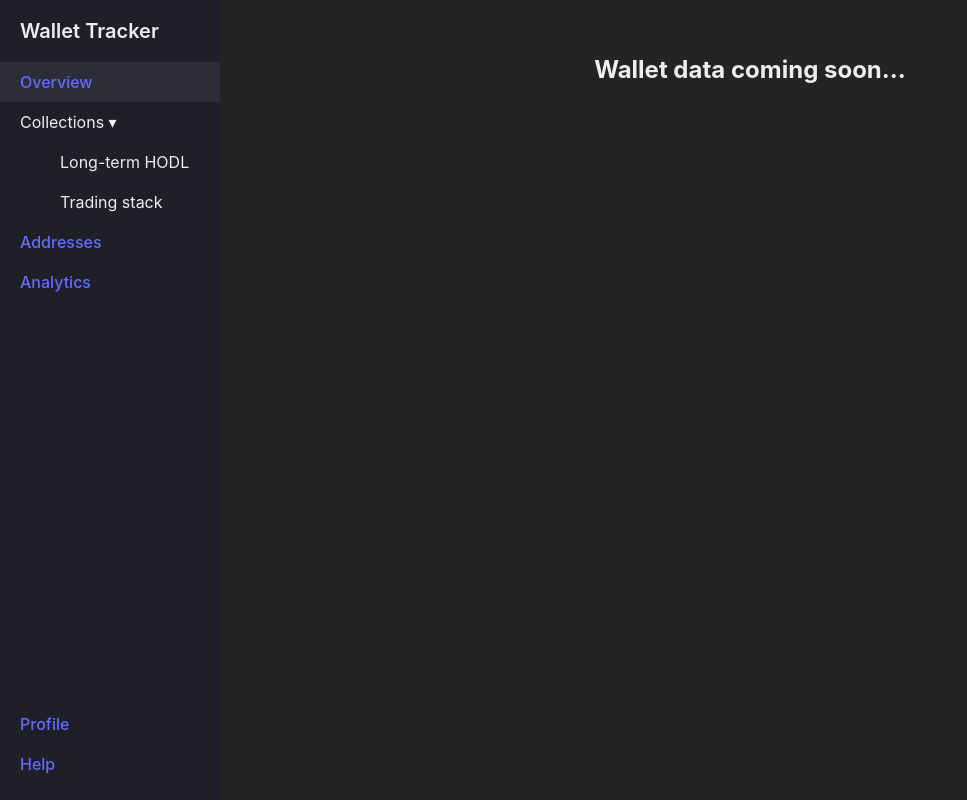
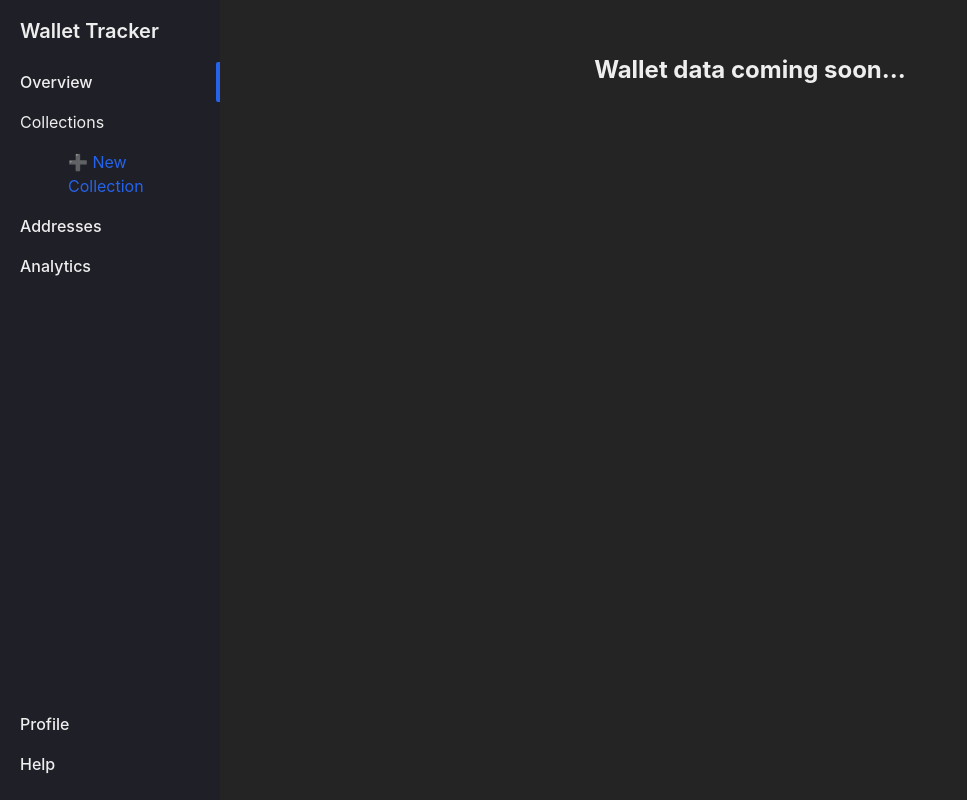
Before and after one commit to paul-pilipczuk/wallet-tracker, a React (Vite) app: page / in a window 1280 px wide. Both pictures are taken after a click on the button "Explore". Shown: the whole page, without its empty margins (0-967 px from the left). Built offline with nearby package versions, Linux system fonts and the light colour scheme.

Commit message:
adjusted the look of the app to be more sleek

```diff
--- a/package.json
+++ b/package.json
@@ -12,7 +12,8 @@
   "dependencies": {
     "react": "^19.1.0",
     "react-dom": "^19.1.0",
-    "react-router-dom": "^7.6.3"
+    "react-router-dom": "^7.6.3",
+    "recharts": "^3.0.2"
   },
   "devDependencies": {
     "@eslint/css": "^0.9.0",
--- a/src/components/NavBar.css
+++ b/src/components/NavBar.css
@@ -3,21 +3,10 @@
     color: var(--fg-primary);
     display: flex;
     align-items: center;
-    padding: var(--space-s) var(--space-m);
+    padding: 1rem 1.25rem;
     border-bottom: 1px solid var(--bg-hover);
 }
 
-.logo {
-    font-size: 1.25rem;
-    font-weight: 600;
-    cursor: pointer;
-    user-select: none;
-    transition: opacity 0.2s ease;
-}
-
-.logo:hover{
-    opacity: 0.75;
-}
 
 .navbar nav {
     margin-left: auto;
@@ -29,7 +18,7 @@
     list-style: none;
     gap: 1.5rem;
     margin: 0;
-    margin-right: auto;
+
 }
 
 .nav-list li {
--- a/src/components/NavBar.jsx
+++ b/src/components/NavBar.jsx
@@ -5,7 +5,7 @@ export default function NavBar() {
     const navigate = useNavigate();
     return (
         <header className="navbar">
-            <h1 className="logo" onClick={()=> navigate("/")}>Wallet Tracker</h1>
+            <h1 className="brand" onClick={()=> navigate("/")}>Wallet Tracker</h1>
 
             <nav>
                 <ul className="nav-list">
--- a/src/components/SideBar.css
+++ b/src/components/SideBar.css
@@ -1,17 +1,18 @@
-.sidebar-logo {
+.brand {
   font-size: 1.25rem;
   font-weight: 600;
-  padding: 0 1.25rem 1rem;
+  padding: 0 0 1rem;
   text-decoration: none;
   color: inherit;
   cursor: pointer;
   user-select: none;
+  margin: 0;
   transition: opacity 0.2s ease;
 }
-
-.sidebar-logo:hover {
+.brand:hover {
   opacity: 0.8;
 }
+
 
 .sidebar {
   width: 220px;
@@ -19,15 +20,70 @@
   color: #eee;
   display: flex;
   flex-direction: column;
-    padding: 1rem 0;
+  padding: 1rem 0 1rem 1.25rem;
 }
-  .item, .sub-item {
+
+
+.sidebar a {
+  color: inherit;
+  text-decoration: none;
+}
+
+
+.item {
+  display: block;
+  padding: 0.5rem 1.25rem 0.5rem 0;
+  cursor: pointer;
+  user-select: none;
+}
+
+.item.active {
+  position: relative;
+}
+
+.item.active::after {
+  content: "";
+  position: absolute;
+  top: 0;
+  right: 0;
+  width: 4px;
+  height: 100%;
+  background: var(--accent, #fff);
+  border-radius: 2px 0 0 2px;
+}
+
+.collections-header {
+  display: flex;
+  align-items: center;
+  cursor: pointer;
+  user-select: none;
+}
+
+.collections-header span {
+  color: inherit;
+}
+
+.sub-list {
+  margin: 0;
+  list-style: none;
+  padding-left: 1.75rem;
+}
+
+.sub-item {
+  display: block;
   padding: 0.5rem 1.25rem;
   cursor: pointer;
   user-select: none;
 }
-  .item.active {
-    background: #2d2d3a;
+
+.sub-item.new   {
+  color: var(--accent);
 }
-  .sub-list { margin: 0; list-style: none; }
-  .grow { flex: 1; }
+
+.sub-item.new:hover {
+  opacity: 0.8;
+}
+
+.grow {
+  flex: 1;
+}
--- a/src/components/SideBar.jsx
+++ b/src/components/SideBar.jsx
@@ -1,34 +1,57 @@
-import { NavLink } from "react-router-dom";
+import { NavLink, useNavigate } from "react-router-dom";
 import { useState } from "react";
 import "./SideBar.css";
 
 export default function SideBar() {
+  const navigate = useNavigate();
   const [open, setOpen] = useState(true);
+
+  const collections = []; // This would be fetched from an API or context in a real app, empty for now
 
   return (
     <aside className="sidebar">
 
-      <NavLink to="/"   className="sidebar-logo">Wallet&nbsp;Tracker</NavLink>
+      <NavLink to="/"   className="brand">Wallet&nbsp;Tracker</NavLink>
 
-      <NavLink to="/overview"   className="item">Overview</NavLink>
+      <NavLink to="/overview"   className={({ isActive }) => "item" + (isActive ? " active" : "")}>Overview</NavLink>
 
 
-      <div className="item" onClick={() => setOpen(!open)}>
-        Collections {open ? "▾" : "▸"}
+      <div className="item collections-header"
+        onClick={() => setOpen(!open)}
+        role="button">
+        Collections
       </div>
+
+
       {open && (
         <ul className="sub-list">
-          <li className="sub-item">Long-term HODL</li>
-          <li className="sub-item">Trading stack</li>
+          {collections.length === 0 ? (
+            <li
+              className="sub-item new"
+              onClick={() => navigate("/collections")}
+            >
+              ➕&nbsp;New Collection
+            </li>
+          ) : (
+            collections.map((c) => (
+              <li
+                key={c.id}
+                className="sub-item"
+                onClick={() => navigate(`/collections/${c.id}`)}
+              >
+                {c.name}
+              </li>
+            ))
+          )}
         </ul>
       )}
 
-      <NavLink to="/addresses"  className="item">Addresses</NavLink>
-      <NavLink to="/analytics"  className="item">Analytics</NavLink>
+      <NavLink to="/addresses"  className={({ isActive }) => "item" + (isActive ? " active" : "")}>Addresses</NavLink>
+      <NavLink to="/analytics"  className={({ isActive }) => "item" + (isActive ? " active" : "")}>Analytics</NavLink>
 
       <div className="grow" />
-      <NavLink to="/profile"    className="item">Profile</NavLink>
-      <NavLink to="/help"       className="item">Help</NavLink>
+      <NavLink to="/profile"    className={({ isActive }) => "item" + (isActive ? " active" : "")}>Profile</NavLink>
+      <NavLink to="/help"       className={({ isActive }) => "item" + (isActive ? " active" : "")}>Help</NavLink>
     </aside>
   );
 }
--- a/src/index.css
+++ b/src/index.css
@@ -56,3 +56,15 @@ svg {
   display: block;
   max-width: 100%;
 }
+.brand {
+  font-size: 1.25rem;
+  font-weight: 600;
+  padding: 0 0 1rem;
+  text-decoration: none;
+  color: inherit;
+  cursor: pointer;
+  user-select: none;
+  margin: 0;
+  transition: opacity 0.2s ease;
+}
+.brand:hover { opacity: 0.8; }
```
Also changed, not shown: 1 other file (tests, documents, lock files or other folders). Lines whose indentation alone changed are shown as unchanged.
